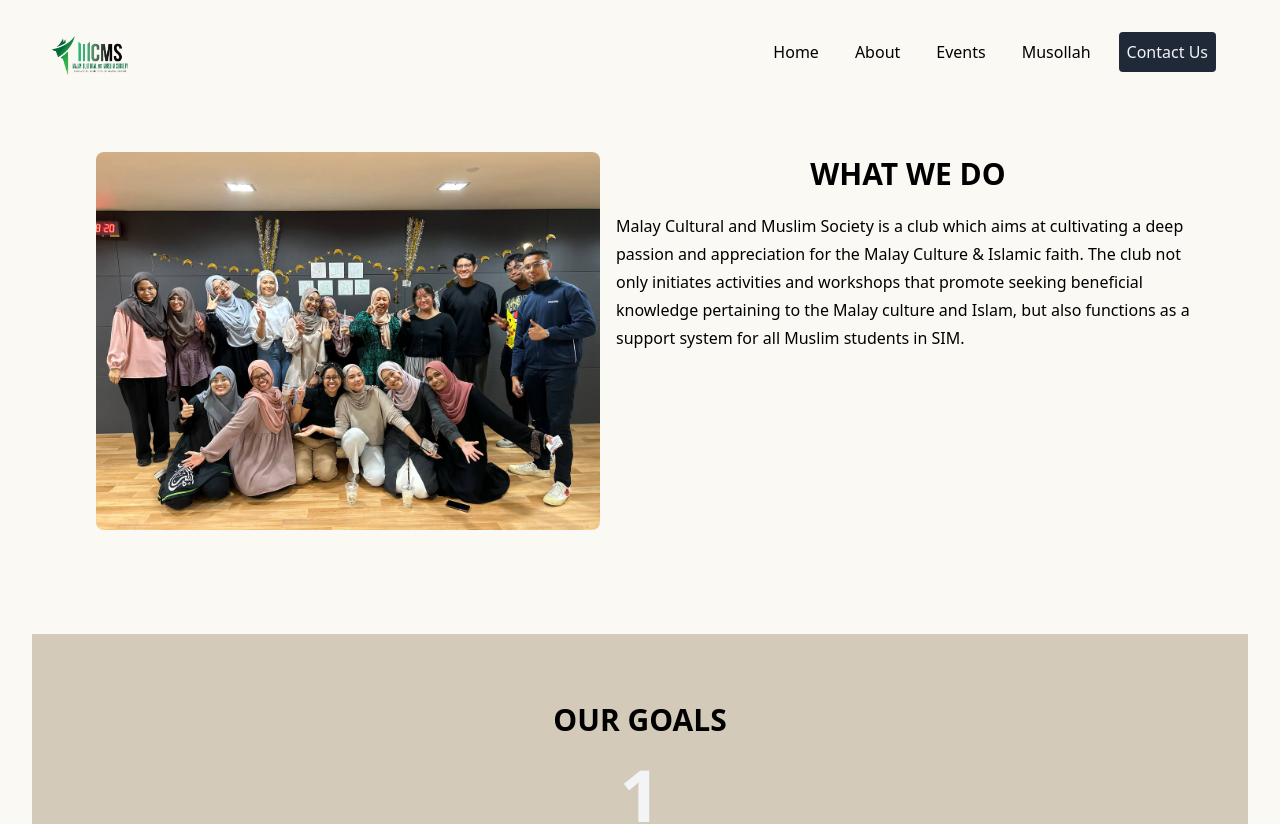
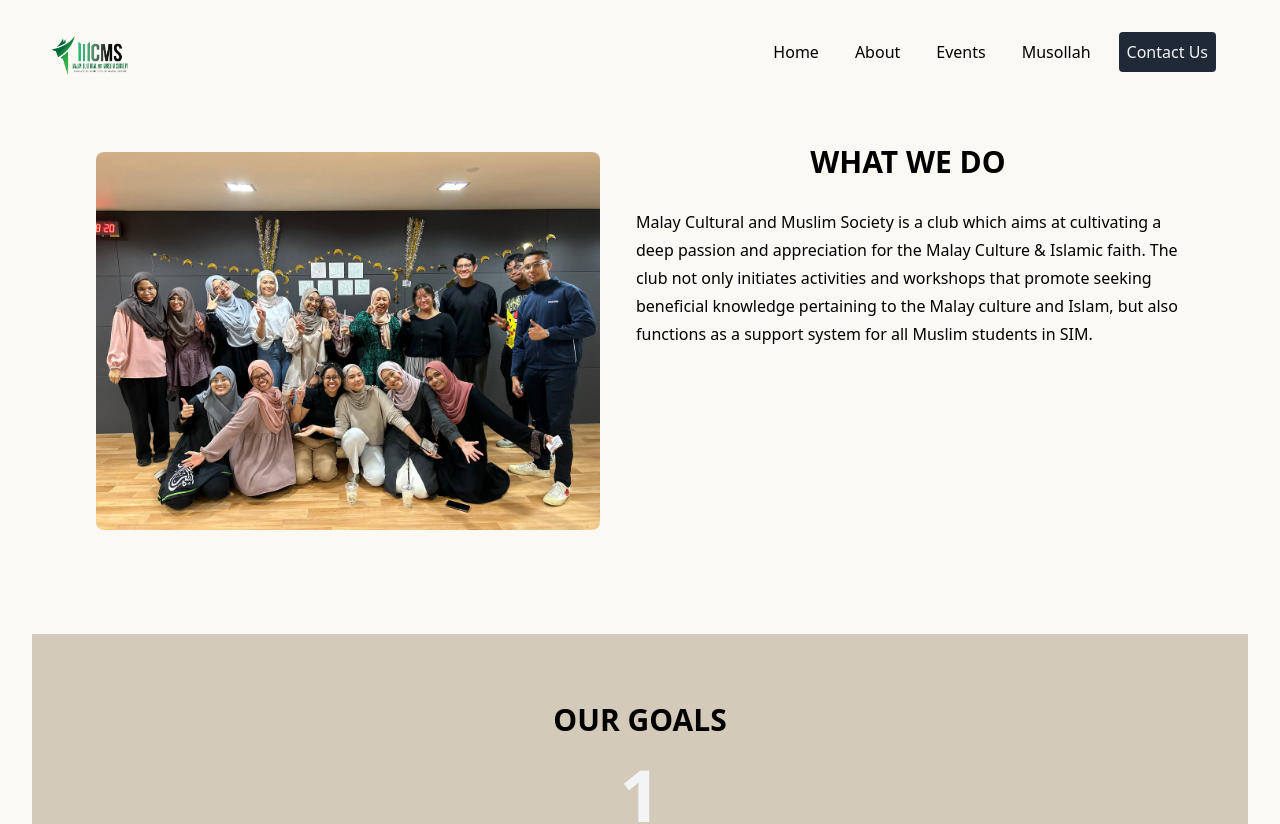
Before and after one commit to Sorarat/mcms-website, a React (Vite) app: page /about in a window 1280 px wide. Shown: the top 824 px of the page. Built offline with nearby package versions, Linux system fonts and the light colour scheme.

Commit message:
increase margin left to about page

```diff
--- a/src/About.jsx
+++ b/src/About.jsx
@@ -8,8 +8,8 @@ const About = () => {
       <div>
         <div className="flex flex-col mb-10 md:flex-row p-3 md:p-12 md:items-start">
           <div className="flex-1">
-            <h2 className="text-3xl font-semibold p-5">WHAT WE DO</h2>
-            <p className="text-left font-light leading-2 md:leading-7">Malay Cultural and Muslim Society is a club which aims at cultivating a deep passion and appreciation for the Malay Culture & Islamic faith.
+            <h2 className="text-3xl font-semibold p-2">WHAT WE DO</h2>
+            <p className="text-left font-light leading-2 md:leading-7 md:p-5">Malay Cultural and Muslim Society is a club which aims at cultivating a deep passion and appreciation for the Malay Culture & Islamic faith.
               The club not only initiates activities and workshops that promote seeking beneficial knowledge pertaining to the Malay culture and Islam, but also functions
               as a support system for all Muslim students in SIM.
             </p>
```
